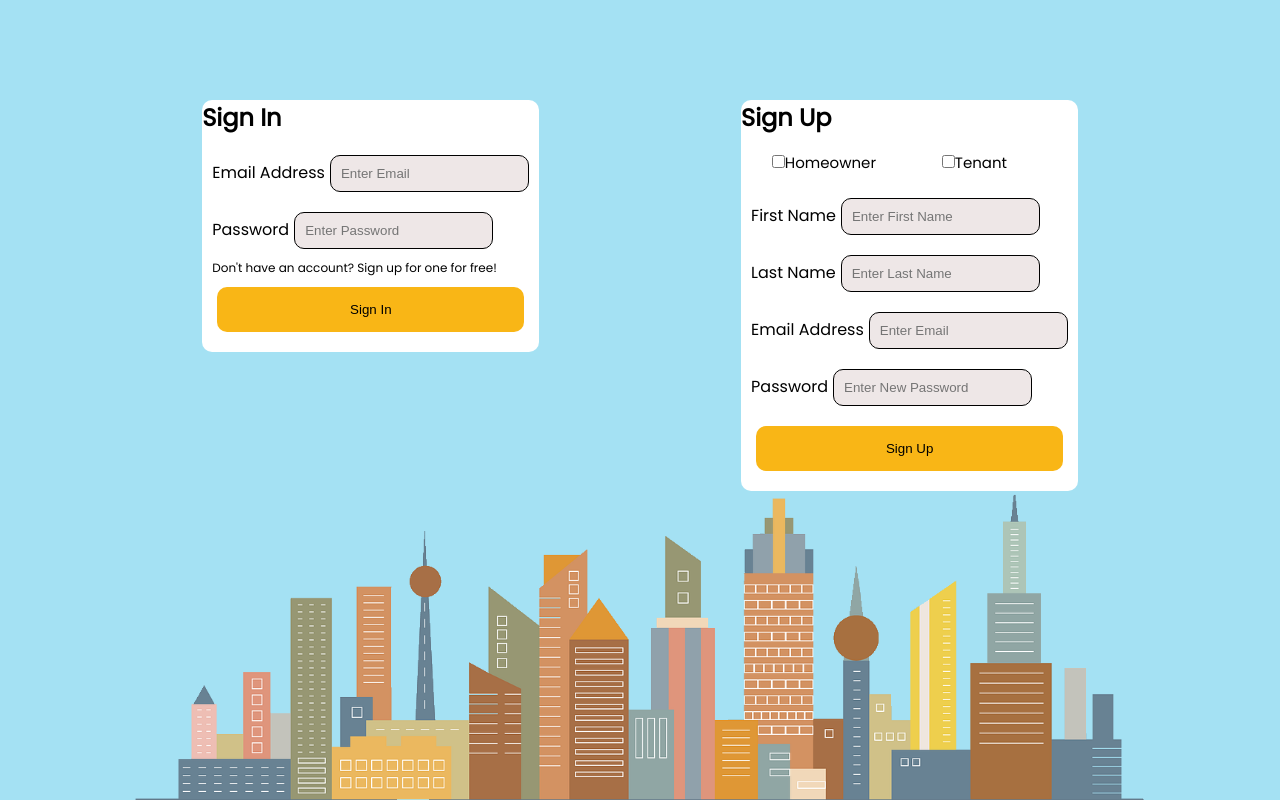
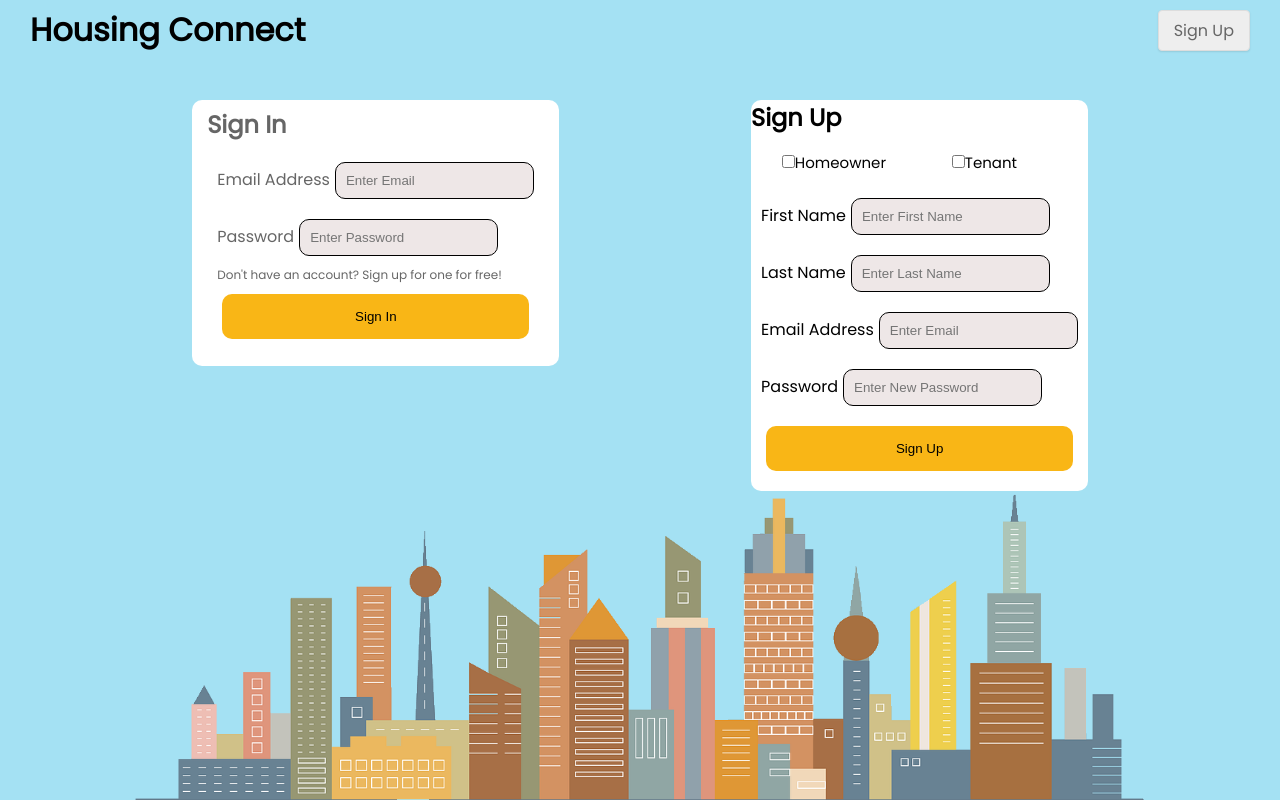
Before and after one commit to seanyap/housing-connect, a React (Create React App) app in the folder client/: page /login in a window 1280 px wide. Built offline with nearby package versions, Linux system fonts and the light colour scheme; what google-maps-react would draw is missing.

Commit message:
added nav bar to pages and styling for pages

```diff
--- a/client/src/components/NavBar/index.js
+++ b/client/src/components/NavBar/index.js
@@ -2,10 +2,18 @@ import React from "react";
 
 import "./styles.css";
 import "../../styles/index.css";
+import { Link } from "react-router-dom";
 
 function Login(props) {
   return (
-    <a id="login" href="#">
+    <a
+      id="login"
+      href="#"
+      style={{
+        backgroundColor: props.whiteBg ? "none" : "#eee",
+        border: "1px solid #ddd",
+      }}
+    >
       Login
     </a>
   );
@@ -13,23 +21,39 @@ function Login(props) {
 
 function SignUp(props) {
   return (
-    <a id="signup" href="#">
+    <a
+      id="signup"
+      href="#"
+      style={{
+        backgroundColor: props.whiteBg ? "none" : "#eee",
+        border: "1px solid #ddd",
+      }}
+    >
       Sign Up
     </a>
   );
 }
 
-function NavBar(props) {
-  const userStatusUI = props.isLoggedIn ? <Login /> : <SignUp />;
-
-  return (
-    // add id nav to up specificity because class has higher specificity than tag selector
-    // this modifies the 85% to 90%
-    <nav id="nav">
-      <h1>Housing Connect</h1>
-      {userStatusUI}
-    </nav>
-  );
+class NavBar extends React.Component {
+  render() {
+    return (
+      // add id nav to up specificity because class has higher specificity than tag selector
+      // this modifies the 85% to 90%
+      <div
+        id="nav"
+        style={{ backgroundColor: this.props.whiteBg ? "white" : "none" }}
+      >
+        <Link to="/">
+          <h1 id="nav-logo">Housing Connect</h1>
+        </Link>
+        {this.props.isLoggedIn ? (
+          <Login whiteBg={this.props.whiteBg} />
+        ) : (
+          <SignUp whiteBg={this.props.whiteBg} />
+        )}
+      </div>
+    );
+  }
 }
 
 export default NavBar;
--- a/client/src/components/NavBar/styles.css
+++ b/client/src/components/NavBar/styles.css
@@ -7,23 +7,28 @@
   align-items: center;
   padding: 0 10px;
   z-index: 5;
-  /* background-color: white; */
   color: #222;
 }
 
-#nav a {
+#nav-logo {
+  color: #000;
+}
+
+#login,
+#signup {
   color: #666;
   padding: 7px 15px;
   text-decoration: none;
 }
 
-#nav a:hover {
+#login:hover,
+#signup:hover {
   color: #222;
 }
 
 #signup {
-  background-color: #fff;
-  border-radius: 2px;
+  /* background-color: #eee; */
+  border-radius: 4px;
   box-shadow: 0px 1px 2px 0 rgb(0, 0, 0, 0.1);
 }
 
--- a/client/src/components/SideMap/styles.css
+++ b/client/src/components/SideMap/styles.css
@@ -1,5 +1,6 @@
 #map-container {
   position: fixed;
+  left: 10px;
   width: 50%;
   height: 100%;
 }
--- a/client/src/pages/App.js
+++ b/client/src/pages/App.js
@@ -1,4 +1,5 @@
 import React from "react";
+import NavBar from "../components/NavBar";
 import SearchBar from "../components/SearchBar";
 
 import "../index.css";
@@ -7,6 +8,7 @@ class App extends React.Component {
   render() {
     return (
       <>
+        <NavBar isLoggedIn={false} whiteBg={false} />
         <div id="bg-image"></div>
         <div id="landing">
           <h2 id="slogan">Find your next home</h2>
--- a/client/src/pages/DashboardPage.js
+++ b/client/src/pages/DashboardPage.js
@@ -1,23 +1,25 @@
-import React from 'react';
+import React from "react";
 // import NavBar from '../components/NavBar';
-import Request from '../components/Request';
-import '../styles/dashboard.css';
+import Request from "../components/Request";
+import NavBar from "../components/NavBar";
+
+import "../styles/dashboard.css";
 
 class DashboardPage extends React.Component {
   render() {
     return (
       <div>
-        {/* <NavBar /> */}
-        <div class='body'>
+        <NavBar isLoggedIn={false} whiteBg={false} />
+        <div class="body">
           {/* I think we need each listing to have a unique id so that we can connect it through the pages */}
           {/* here put pic of house and to the right put request component */}
           {/* <p>Picture of the house listing</p> */}
           {/* based on the props for the Request component will return tenant or homeowner Request */}
-          <div class='dash-body'>
-            <h1 id='top'>Your Listings</h1>
-            <Request houseName='House 1' user='tenant' status='accepted' />
-            <Request houseName='House 2' user='tenant' status='pending' />
-            <Request houseName='House 3' user='homeowner' />
+          <div class="dash-body">
+            <h1 id="top">Your Listings</h1>
+            <Request houseName="House 1" user="tenant" status="accepted" />
+            <Request houseName="House 2" user="tenant" status="pending" />
+            <Request houseName="House 3" user="homeowner" />
           </div>
         </div>
       </div>
--- a/client/src/pages/ListingPage.js
+++ b/client/src/pages/ListingPage.js
@@ -1,28 +1,26 @@
+import React from "react";
+import NavBar from "../components/NavBar";
 
-import React from "react";
-//import info component
-import '../styles/listing.css'
+import "../styles/listing.css";
 function ListingPage() {
-
   return (
-
+    <>
+      <NavBar isLoggedIn={false} whiteBg={false} />
       <div className="listings">
-
-       <div className= "postings">
+        <div className="postings">
           <form>
-
             <p>Images of the house</p>
             <p>
-        Information on house ie. price, location, details given by landlord{" "}
+              Information on house ie. price, location, details given by
+              landlord{" "}
             </p>
             <button type="submit">Schedule a visit!</button>
           </form>
         </div>
       </div>
+    </>
   );
-
 }
-
 
 //button to schedule visit
 //user gets to this page when they click on a particular listing on results page that has mutiple listings
--- a/client/src/pages/LoginPage.js
+++ b/client/src/pages/LoginPage.js
@@ -1,11 +1,12 @@
 import React from "react";
-// import NavBar from '../components/NavBar';
+import NavBar from "../components/NavBar";
 import "../styles/login.css";
 
 class LoginPage extends React.Component {
   render() {
     return (
       <div>
+        <NavBar isLoggedIn={false} whiteBg={false} />
         <div class="body">
           <div class="login-body">
             <div id="login">
--- a/client/src/pages/ResultPage.js
+++ b/client/src/pages/ResultPage.js
@@ -1,4 +1,5 @@
 import React, { Component } from "react";
+import NavBar from "../components/NavBar";
 import SideMap from "../components/SideMap";
 import ListItem from "../components/ListItem";
 
@@ -25,35 +26,40 @@ export default class ResultPage extends Component {
 
   render() {
     return (
+      <>
+        <NavBar isLoggedIn={false} whiteBg={true} />
         <div id="result-container">
           {/* TODO: disable map rendering when in mobile device*/}
           <SideMap></SideMap>
           {/* TODO: run js loop to instantiate all list item in our state*/}
           {/* 3 dummy placeholder */}
-        <div id="posts">
+          <div id="right">
+            <div id="result-location">
+              <h2>Apartments for rent in (locationX)</h2>
+            </div>
+            <div id="result-posts">
               <ListItem
                 id="post"
                 name="1"
                 rent={this.state.rent}
                 address={this.state.address}
-            img="../../images/list-items-examples/apt-1.jpeg"
               ></ListItem>
               <ListItem
                 id="post"
                 name="2"
                 rent={this.state.rent}
                 address={this.state.address}
-            img="../../images/list-items-examples/apt-2.jpeg"
               ></ListItem>
               <ListItem
                 id="post"
                 name="3"
                 rent={this.state.rent}
                 address={this.state.address}
-            img="../../images/list-items-examples/apt-3.jpeg"
               ></ListItem>
             </div>
           </div>
+        </div>
+      </>
     );
   }
 }
--- a/client/src/styles/login.css
+++ b/client/src/styles/login.css
@@ -18,10 +18,7 @@
   /* border-radius: 10px; */
   padding: 10px;
 }
-#signup {
-  background: 0;
-  /* border: 0; */
-}
+
 #signup-part,
 #login {
   margin-top: 100px;
@@ -31,6 +28,7 @@
   background-color: white;
   border-radius: 10px;
 }
+
 login-signin-heading,
 login-signup-heading {
   text-align: center;
--- a/client/src/styles/result.css
+++ b/client/src/styles/result.css
@@ -2,8 +2,20 @@
   padding-top: 60px;
 }
 
-#posts {
-  width: 50%;
+#right {
+  width: 49%;
   position: absolute;
-  left: 50%;
+  left: 51%;
 }
+
+#result-location {
+  position: fixed;
+  width: 100%;
+  padding: 10px 0;
+  padding: 10px;
+  background-color: white;
+}
+
+#result-posts {
+  margin-top: 60px;
+}
```
Also changed, not shown: client/src/pages/NewListingPage.js (+39 -18 lines), client/src/pages/TenantInfoPage.js (+36 -33 lines). Lines whose indentation alone changed are shown as unchanged.
